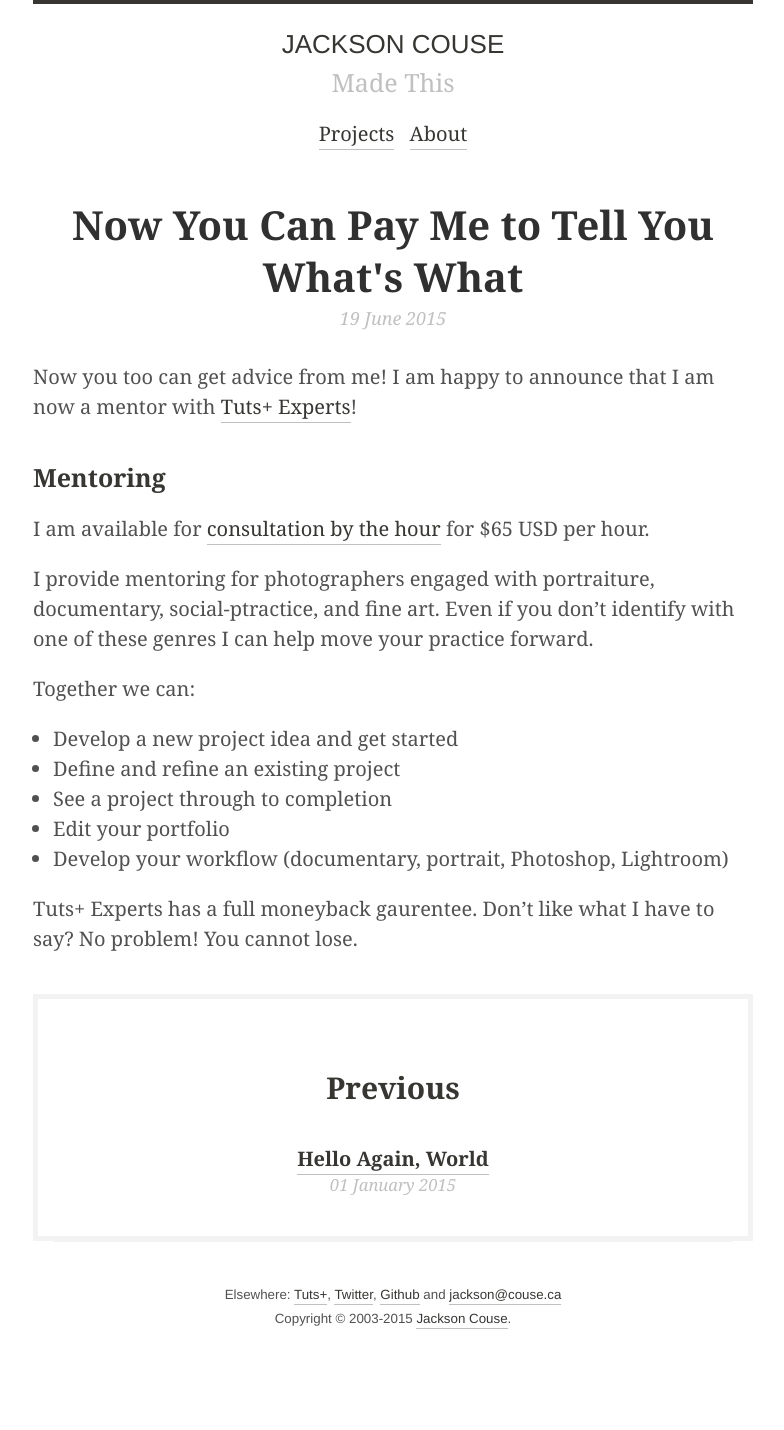
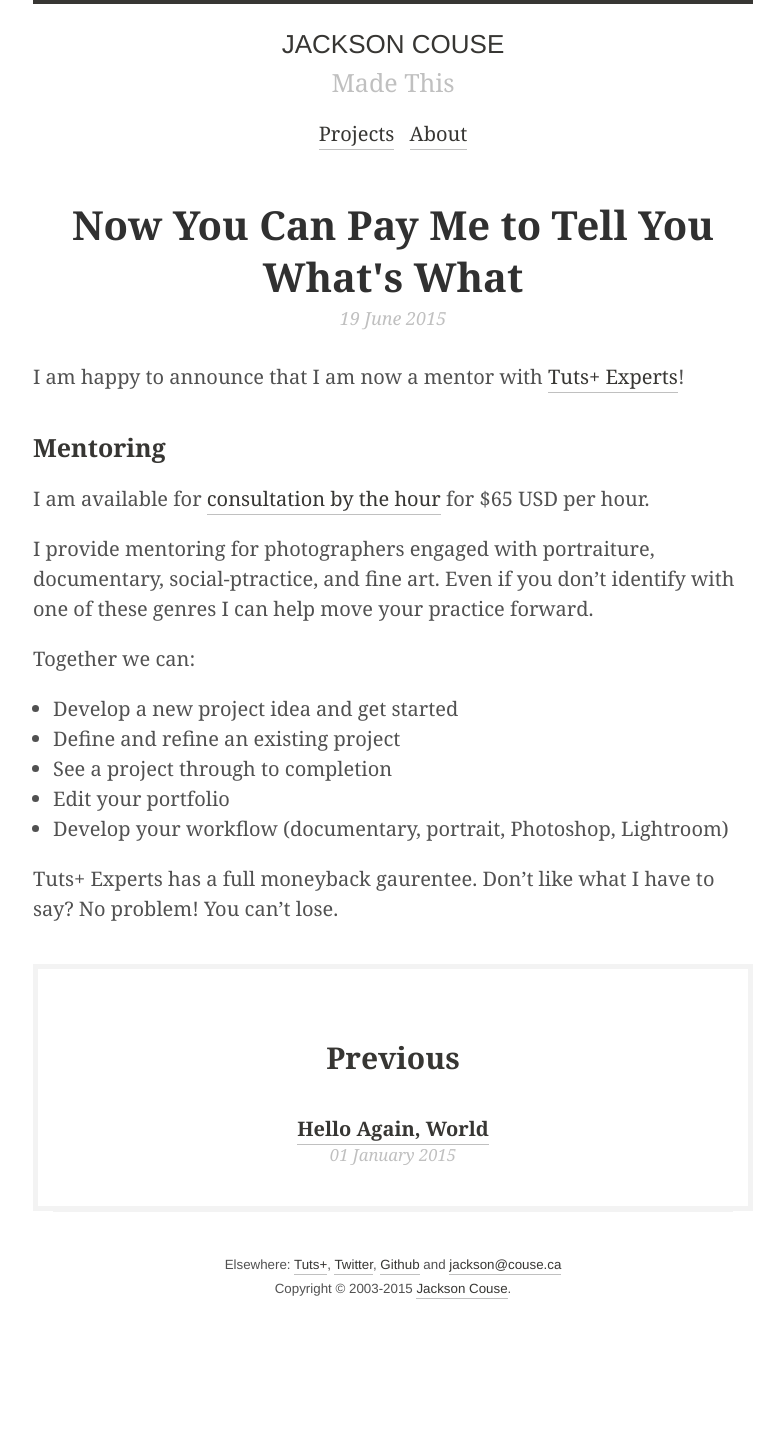
Before and after one commit to jacksoncouse/jacksoncouse.github.io, a Jekyll site: the page built from _posts/2015-06-19-now-you-can-pay-me.md, in a window 1280 px wide. Shown: the whole page, without its empty margins (247-1031 px from the left). Built offline with Jekyll 4.4.1, drawn with Linux system fonts in a browser that asks for light colours; Markdown is read by kramdown in place of the engine named in the settings; after the commit the page ends 1400 px from its top, so only the background shows below that.

Commit message:
Update 2015-06-19-now-you-can-pay-me.md

```diff
--- a/_posts/2015-06-19-now-you-can-pay-me.md
+++ b/_posts/2015-06-19-now-you-can-pay-me.md
@@ -4,7 +4,7 @@ title: Now You Can Pay Me to Tell You What's What
 keywords: service, advice, Tuts+, mentorship
 ---
 
-Now you too can get advice from me! I am happy to announce that I am now a mentor with [Tuts+ Experts](http://experts.tutsplus.com/)!
+I am happy to announce that I am now a mentor with [Tuts+ Experts](http://experts.tutsplus.com/)!
 
 ###Mentoring
 
@@ -20,4 +20,4 @@ Together we can:
 - Edit your portfolio
 - Develop your workflow (documentary, portrait, Photoshop, Lightroom)
 
-Tuts+ Experts has a full moneyback gaurentee. Don't like what I have to say? No problem! You cannot lose.
+Tuts+ Experts has a full moneyback gaurentee. Don't like what I have to say? No problem! You can't lose.
```
